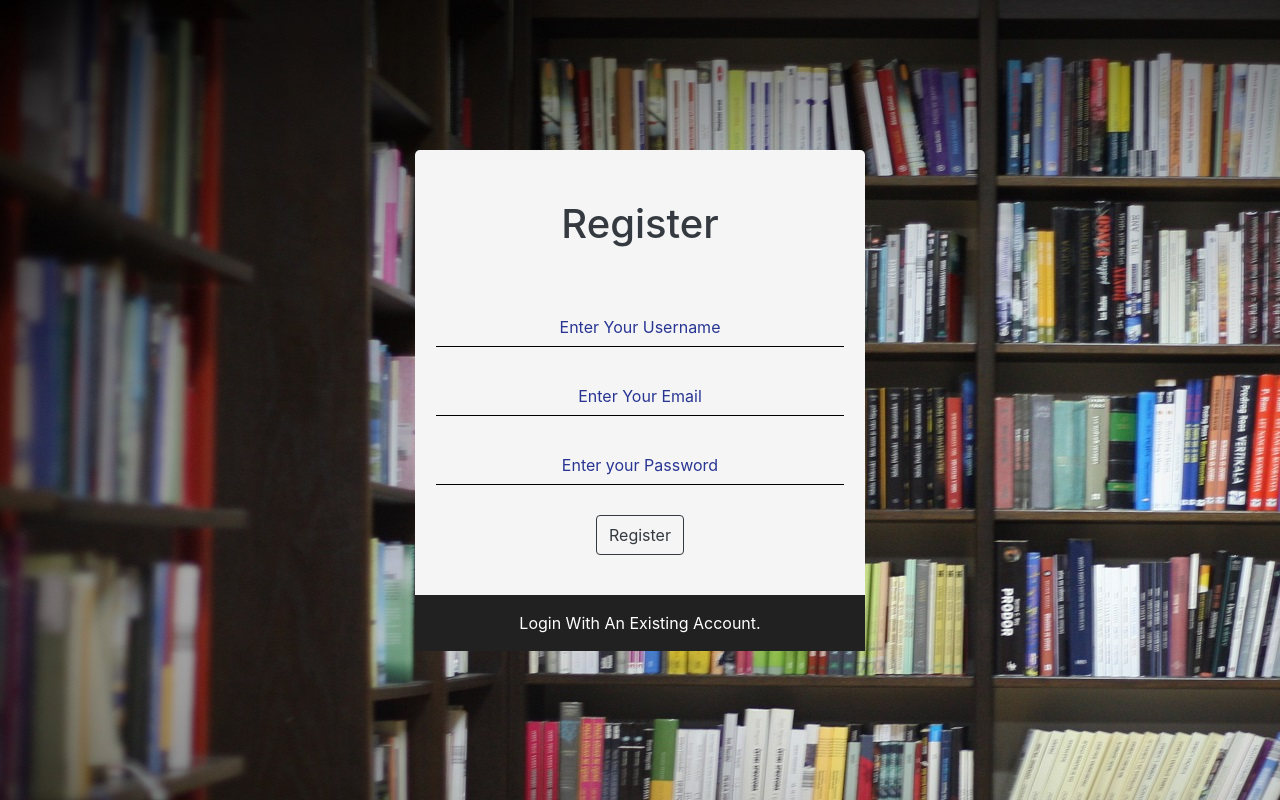
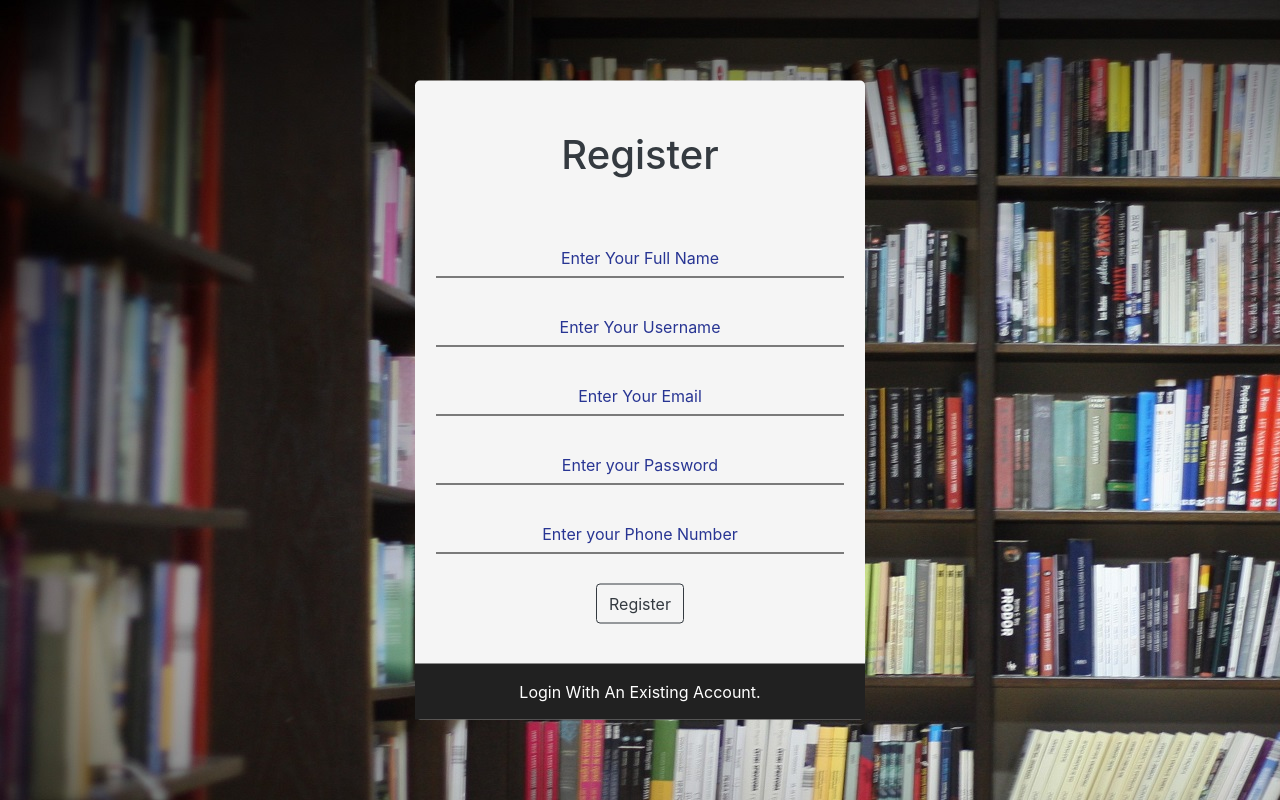
Before and after one commit to NSU-SU19CSE299S08/SU19CSE299S08G05NSU, a PHP site: page /registration.html in a window 1280 px wide. Run offline with PHP 8.4, Linux system fonts and the light colour scheme; some libraries are stand-ins or nearby versions.

Commit message:
registration file modified

```diff
--- a/Project-Code/css/registration.css
+++ b/Project-Code/css/registration.css
@@ -1,6 +1,5 @@
-body
-{
-  margin:0;
+body {
+  margin: 0;
   padding: 0;
   background-image: url('../img/reg-back2.jpg');
 }
@@ -15,64 +14,55 @@ body
   border-radius: 5px;
   transform: translate(-50%,-50%);
 } */
-.main
-{
-  height: 500px;
+.main {
+  /* height: 500px; */
   width: 450px;
-  background-color: #F5F5F5;
+  background-color: #f5f5f5;
   border-radius: 5px;
   position: absolute;
   top: 50%;
   left: 50%;
-  transform: translate(-50%,-50%);
+  transform: translate(-50%, -50%);
   z-index: 99;
 }
-.main h1
-{
+.main h1 {
   padding: 30px;
   margin-top: 20px;
 }
 
-.main input
-{
-
-
+.main input {
   padding: 8px 0;
 }
-.main input[type="text"],input[type="password"],input[type="email"]
-{
+.main input[type='text'],
+input[type='password'],
+input[type='email'] {
   display: block;
   margin: 30px auto;
-  padding: 7px 80px ;
+  padding: 7px 80px;
   border-top: none;
   border-right: none;
   border-left: none;
   border-bottom: 1px solid black;
   outline: none;
-  background:none;
-
+  background: none;
 }
-.main input[type="submit"]
-{
+.main input[type='submit'] {
   display: block;
   margin: auto;
   padding: 7px 12px;
   margin-top: 20px;
 }
-.main input::placeholder
-{
+.main input::placeholder {
   color: #283593;
   text-align: center;
 }
-.main .form-footer
-{
+.main .form-footer {
   text-align: center;
   margin-top: 40px;
   background-color: #212121;
   padding: 16px 0;
 }
-.main .form-footer  a
-{
+.main .form-footer a {
   text-decoration: none;
   color: white;
 }
--- a/Project-Code/registration.html
+++ b/Project-Code/registration.html
@@ -1,17 +1,17 @@
 <!DOCTYPE html>
 <html lang="en">
   <head>
-  <meta charset="UTF-8">
-  <meta name="viewport" content="width=device-width, initial-scale=1.0">
-  <meta name="author" content="Nayeem, Nasib, Iffat, Ilias">
-  <meta http-equiv="refresh" content="30">
-  <meta http-equiv="X-UA-Compatible" content="ie=edge">
+    <meta charset="UTF-8" />
+    <meta name="viewport" content="width=device-width, initial-scale=1.0" />
+    <meta name="author" content="Nayeem, Nasib, Iffat, Ilias" />
+    <meta http-equiv="refresh" content="30" />
+    <meta http-equiv="X-UA-Compatible" content="ie=edge" />
     <title>Registration</title>
 
     <!-- -----------css files--------------- -->
-  <link rel="stylesheet" href="css/all.min.css">
-  <link rel="stylesheet" href="css/bootstrap.min.css">
-  <link rel="stylesheet" href="css/registration.css">
+    <link rel="stylesheet" href="css/all.min.css" />
+    <link rel="stylesheet" href="css/bootstrap.min.css" />
+    <link rel="stylesheet" href="css/registration.css" />
 
     <!-- --------------js files---------------- -->
 
@@ -22,33 +22,25 @@
     <script src="js/customJ.js"></script>
   </head>
   <body>
-
     <div class="main">
-
       <div class="loginForm">
         <h1 class="text-center text-dark">Register</h1>
         <form action="#">
           <div class="form-input">
-                <input type="text" placeholder="Enter Your Username">
-                <input type="email" placeholder="Enter Your Email">
+            <input type="text" placeholder="Enter Your Full Name" />
+            <input type="text" placeholder="Enter Your Username" />
+            <input type="email" placeholder="Enter Your Email" />
 
-                <input type="password" placeholder="Enter your Password">
+            <input type="password" placeholder="Enter your Password" />
+            <input type="text" placeholder="Enter your Phone Number" />
           </div>
 
-                <input class="btn btn-outline-dark " type="submit"  value="Register">
-
-
-
-
-
-
+          <input class="btn btn-outline-dark " type="submit" value="Register" />
         </form>
       </div>
       <div class="form-footer">
         <a href="login.html">Login With An Existing Account.</a>
       </div>
-
     </div>
-
   </body>
 </html>
```
Lines whose indentation alone changed are shown as unchanged.
